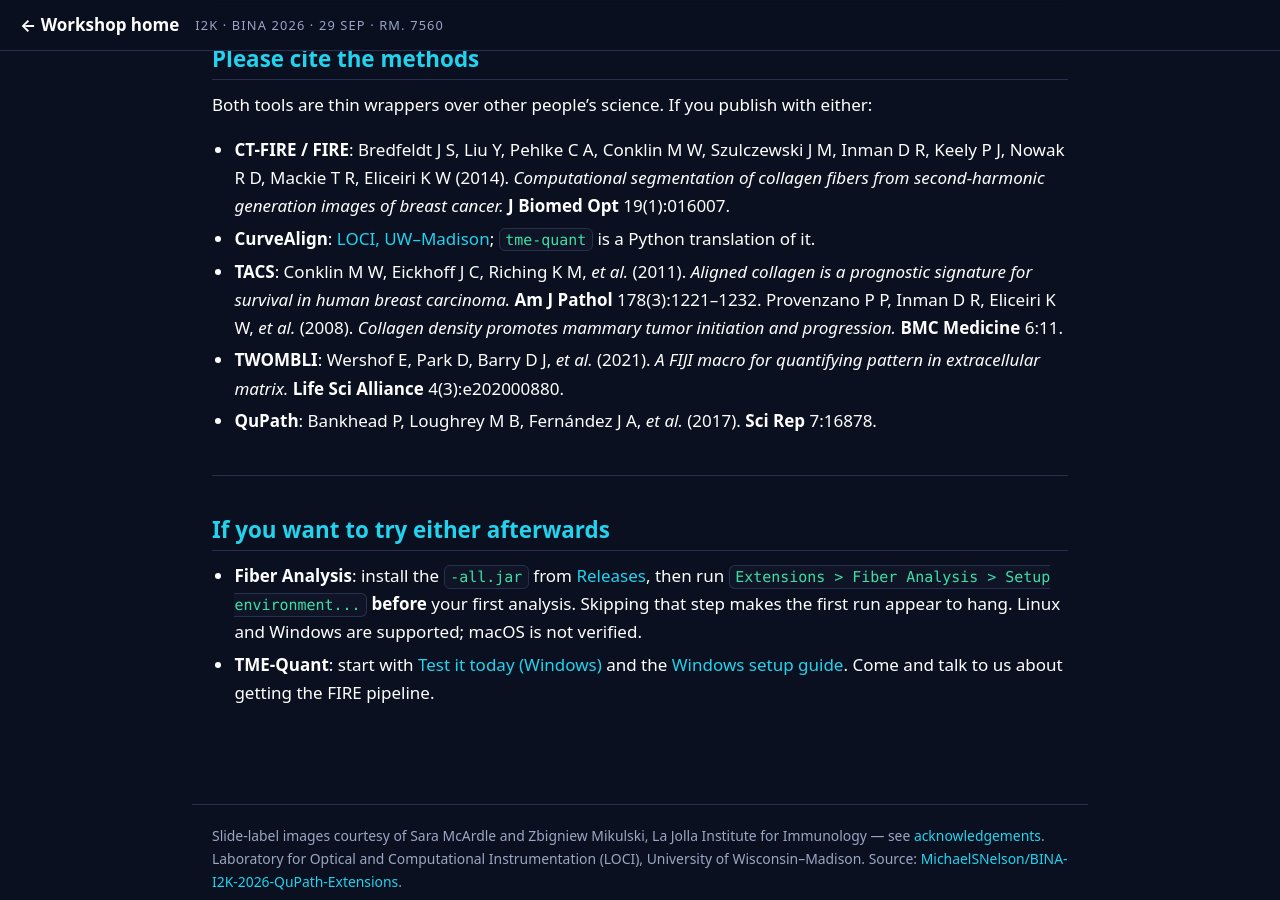
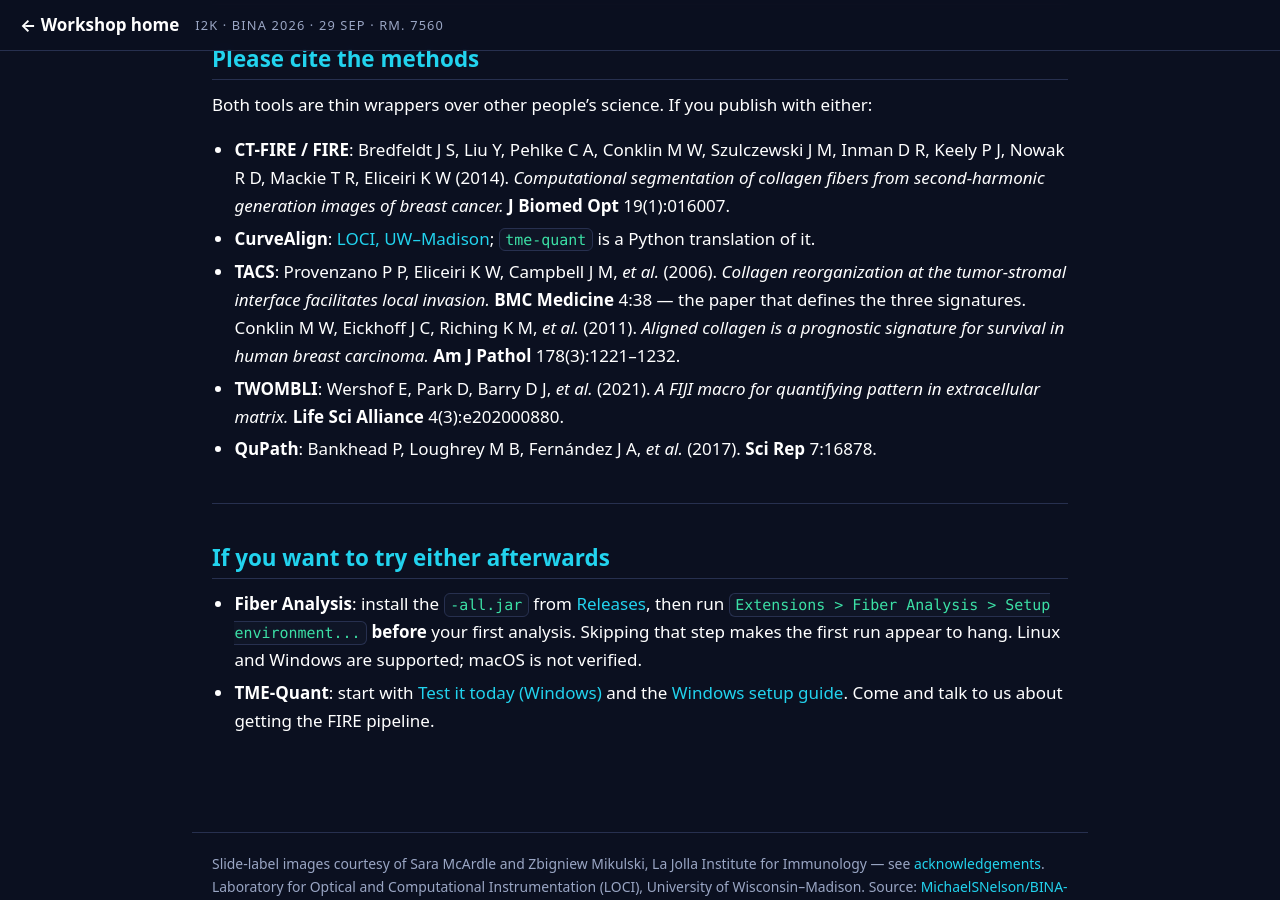
Before and after one commit to MichaelSNelson/BINA-I2K-2026-QuPath-Extensions, a Jekyll site: the page built from docs/presented/fiber-analysis.md, in a window 1280 px wide and 900 px high, scrolled down 3682 px. Built offline with Jekyll 4.4.1, drawn with Linux system fonts in a browser that asks for light colours.

Commit message:
Fix four verified factual errors in the deck and site
Found by a doc-review pass and verified independently against the code,
the extension READMEs and PubMed.

TACS was credited to Provenzano et al. 2008, BMC Medicine 6:11
('Collagen density promotes mammary tumor initiation and progression'),
which does not define TACS. The defining paper is Provenzano et al. 2006,
BMC Medicine 4:38, whose abstract reads 'we observed and defined three
tumor-associated collagen signatures (TACS)'. Corrected on the slide,
in the fibre guide and in the acknowledgements.

Bootstrap confidence intervals are not per-class. BootstrapAnalyzer.ALL_METRICS
is eight overall or macro-averaged metrics, so the slide now says so; the
worked example is a macro F1.

The DL Pixel Classifier environment is ~2-4 GB, not the 1.5-2.5 GB quoted
for both tools. Corrected in seven places and added to the DL guide, which
did not state a size at all.

The videos do not exist yet - 17 doc pages still carry %%VIDEO_*%%
placeholders - so the deck no longer promises them in the present tense.

Also restores the third real install gotcha to that slide: take the -all
jar or get ClassNotFoundException. The slide previously stated the restart
and per-version facts twice each and omitted this one.

Claude-Session: https://claude.ai/code/session_01KwiACUr5MacuDvqp74c96o

```diff
--- a/docs/presented/fiber-analysis.md
+++ b/docs/presented/fiber-analysis.md
@@ -145,10 +145,11 @@ Both tools are thin wrappers over other people's science. If you publish with ei
   fibers from second-harmonic generation images of breast cancer.* **J Biomed Opt** 19(1):016007.
 - **CurveAlign**: [LOCI, UW–Madison](https://loci.wisc.edu/software/curvealign/); `tme-quant`
   is a Python translation of it.
-- **TACS**: Conklin M W, Eickhoff J C, Riching K M, *et al.* (2011). *Aligned collagen is a
-  prognostic signature for survival in human breast carcinoma.* **Am J Pathol** 178(3):1221–1232.
-  Provenzano P P, Inman D R, Eliceiri K W, *et al.* (2008). *Collagen density promotes mammary
-  tumor initiation and progression.* **BMC Medicine** 6:11.
+- **TACS**: Provenzano P P, Eliceiri K W, Campbell J M, *et al.* (2006). *Collagen reorganization
+  at the tumor-stromal interface facilitates local invasion.* **BMC Medicine** 4:38 — the paper
+  that defines the three signatures. Conklin M W, Eickhoff J C, Riching K M, *et al.* (2011).
+  *Aligned collagen is a prognostic signature for survival in human breast carcinoma.*
+  **Am J Pathol** 178(3):1221–1232.
 - **TWOMBLI**: Wershof E, Park D, Barry D J, *et al.* (2021). *A FIJI macro for quantifying
   pattern in extracellular matrix.* **Life Sci Alliance** 4(3):e202000880.
 - **QuPath**: Bankhead P, Loughrey M B, Fernández J A, *et al.* (2017). **Sci Rep** 7:16878.
--- a/index.html
+++ b/index.html
@@ -132,7 +132,7 @@ footer{border-top:1px solid var(--hair); margin-top:2rem; padding:1.6rem 0 4rem;
     </li>
   </ol>
   <div class="warn">
-    <b>Adding the catalog installs nothing.</b> It shows you a list. <b>Do not install everything in it</b> &mdash; QP-CAT and the DL Pixel Classifier each pull down a <b>1.5&ndash;2.5&nbsp;GB</b> Python environment on first use. If one or two extensions are why you are coming, install just those.
+    <b>Adding the catalog installs nothing.</b> It shows you a list. <b>Do not install everything in it</b> &mdash; QP-CAT pulls down a <b>1.5&ndash;2.5&nbsp;GB</b> Python environment on first use, and the DL Pixel Classifier <b>2&ndash;4&nbsp;GB</b>. If one or two extensions are why you are coming, install just those.
   </div>
   <a class="more" href="docs/setup.html">Full setup guide, with the per-track data list &rarr;</a>
 </section>
```
Also changed, not shown: build_deck.js (+7 -7 lines), docs/00-extensions-catalogs-and-ai.md (+2 -2 lines), docs/02-dl-pixel-classifier.md (+1 -1 lines), docs/acknowledgements.md (+1 -1 lines), docs/extensions.md (+3 -2 lines), README.md, images/stitch_if_nominal.jpg (added), images/stitch_if_registered.jpg (added), 1 other file.
